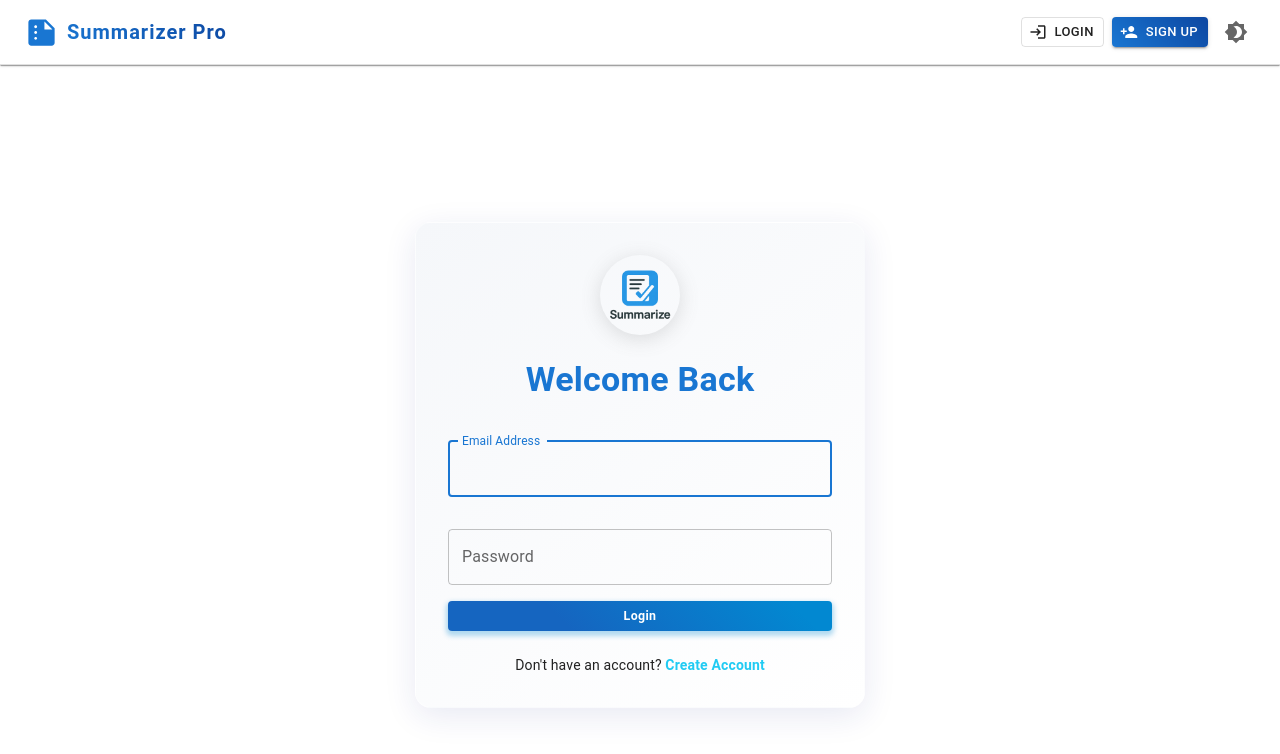
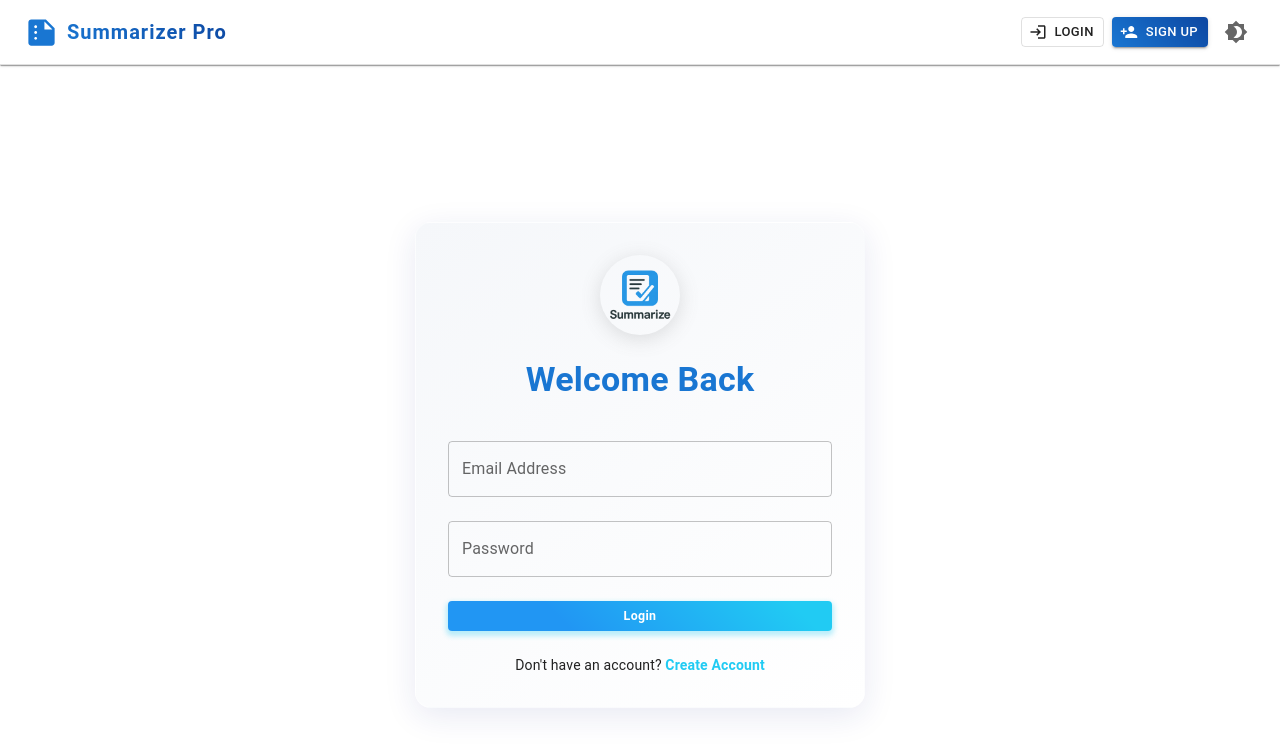
Before and after one commit to hassan2314/Summarizer_Frontend, a React (Vite) app: page /login in a window 1280 px wide. Shown: the top 754 px of the page. Built offline with nearby package versions, Linux system fonts and the light colour scheme.

Commit message:
Components and Pages

```diff
--- a/src/components/DetailWrapper.jsx
+++ b/src/components/DetailWrapper.jsx
@@ -1,4 +1,3 @@
-// components/DetailWrapper.jsx
 import {
   Container,
   Box,
--- a/src/components/FormInput.jsx
+++ b/src/components/FormInput.jsx
@@ -1,4 +1,5 @@
-import { TextField, useTheme } from "@mui/material";
+import { styled, useTheme } from "@mui/system";
+import TextField from "@mui/material/TextField";
 
 const FormInput = ({
   label,
@@ -9,7 +10,6 @@ const FormInput = ({
   ...props
 }) => {
   const theme = useTheme();
-
   return (
     <TextField
       label={label}
@@ -20,37 +20,38 @@ const FormInput = ({
       variant="outlined"
       fullWidth
       margin="normal"
-      sx={{
-        "& .MuiOutlinedInput-root": {
-          "& fieldset": {
-            borderColor:
-              theme.palette.mode === "light"
-                ? "rgba(0, 0, 0, 0.23)"
-                : "rgba(255, 255, 255, 0.23)",
-          },
-          "&:hover fieldset": {
-            borderColor: theme.palette.primary.main,
-          },
-          "&.Mui-focused fieldset": {
-            borderColor: theme.palette.primary.main,
-            borderWidth: 2,
-          },
-        },
-        "& .MuiInputLabel-root": {
-          color:
-            theme.palette.mode === "light"
-              ? "rgba(0, 0, 0, 0.6)"
-              : "rgba(255, 255, 255, 0.6)",
-          "&.Mui-focused": {
-            color: theme.palette.primary.main,
-          },
-        },
-        mb: 2,
-        transition: "all 0.3s ease",
-      }}
+      sx={
+        {
+          //         "& .MuiOutlinedInput-root": {
+          //           "& fieldset": {
+          //             borderColor:
+          //               theme.palette.mode === "light"
+          //                 ? "rgba(0, 0, 0, 0.23)"
+          //                 : "rgba(255, 255, 255, 0.23)",
+          //           },
+          //           "&:hover fieldset": {
+          //             borderColor: theme.palette.primary.main,
+          //           },
+          //           "&.Mui-focused fieldset": {
+          //             borderColor: theme.palette.primary.main,
+          //             borderWidth: 2,
+          //           },
+          //         },
+          //         "& .MuiInputLabel-root": {
+          //           color:
+          //             theme.palette.mode === "light"
+          //               ? "rgba(0, 0, 0, 0.6)"
+          //               : "rgba(255, 255, 255, 0.6)",
+          //           "&.Mui-focused": {
+          //             color: theme.palette.primary.main,
+          //           },
+          //         },
+          //         mb: 2,
+          //         transition: "all 0.3s ease",
+        }
+      }
       {...props}
     />
   );
 };
-
 export default FormInput;
--- a/src/components/InputArea.jsx
+++ b/src/components/InputArea.jsx
@@ -1,8 +1,6 @@
 import { Box, TextField, useTheme } from "@mui/material";
 
 const InputArea = ({ text, setText }) => {
-  const theme = useTheme();
-
   return (
     <Box>
       <TextField
--- a/src/components/Navbar.jsx
+++ b/src/components/Navbar.jsx
@@ -219,10 +219,10 @@ const Navbar = () => {
                 transformOrigin={{ horizontal: "right", vertical: "top" }}
                 anchorOrigin={{ horizontal: "right", vertical: "bottom" }}
               >
-                <MenuItem onClick={() => navigate("/profile")}>
+                {/* <MenuItem onClick={() => navigate("/profile")}>
                   <Avatar /> Profile
                 </MenuItem>
-                <Divider />
+                <Divider /> */}
                 <MenuItem onClick={handleLogout}>
                   <LogoutIcon sx={{ mr: 1 }} /> Logout
                 </MenuItem>
--- a/src/pages/Home.jsx
+++ b/src/pages/Home.jsx
@@ -261,7 +261,8 @@ const Home = () => {
 
       <Box display="flex" flexDirection={{ xs: "column", md: "row" }} gap={3}>
         <Box flex={1} display="flex" flexDirection="column">
-          <Slide direction="right" in={true} mountOnEnter unmountOnExit>
+          <Slide direction="right" in={true}>
+            {/* <Slide direction="right" in={true} mountOnEnter unmountOnExit> */}
             <Box>
               <InputArea text={text} setText={setText} />
               <ButtonsBox setText={setText} />
@@ -314,7 +315,7 @@ const Home = () => {
                       disabled={!summary || isLoading}
                       gradient="linear-gradient(45deg, #2196F3 30%, #21CBF3 90%)"
                       hoverGradient="linear-gradient(45deg, #21CBF3 30%, #2196F3 90%)"
-                      boxShadow="0 3px 5px 2px rgba(33, 203, 243, .3)"
+                      // boxShadow="0 3px 5px 2px rgba(33, 203, 243, .3)"
                       sx={{
                         fontSize: "14px",
                         fontWeight: 500,
--- a/src/pages/Login.jsx
+++ b/src/pages/Login.jsx
@@ -7,10 +7,8 @@ import { useDispatch } from "react-redux";
 import { loginSuccess } from "../store/userSlice";
 import { useNavigate, Link } from "react-router-dom";
 import CustomButton from "../components/CustomButton";
-import { useTheme } from "@mui/material";
 
 const Login = () => {
-  const theme = useTheme();
   const [email, setEmail] = useState("");
   const [password, setPassword] = useState("");
   const [formError, setFormError] = useState("");
@@ -58,7 +56,6 @@ const Login = () => {
           type="email"
           value={email}
           onChange={(e) => setEmail(e.target.value)}
-          autoFocus
         />
         <FormInput
           label="Password"
@@ -74,11 +71,10 @@ const Login = () => {
           size="large"
           loading={isLoading}
           loadingPosition="start"
-          loadingIndicator="Logging in…"
-          // gradient="linear-gradient(45deg, #2196F3 30%, #21CBF3 90%)"
-          // hoverGradient="linear-gradient(45deg, #21CBF3 30%, #2196F3 90%)"
-          // boxShadow="0 3px 5px 2px rgba(33, 203, 243, .3)"
-          // sx={{ mt: 2, py: 1.5, fontWeight: 600 }}
+          gradient="linear-gradient(45deg, #2196F3 30%, #21CBF3 90%)"
+          hoverGradient="linear-gradient(45deg, #21CBF3 30%, #2196F3 90%)"
+          boxShadow="0 3px 5px 2px rgba(33, 203, 243, .3)"
+          sx={{ mt: 2, py: 1.5, fontWeight: 600 }}
         >
           Login
         </CustomButton>
```
